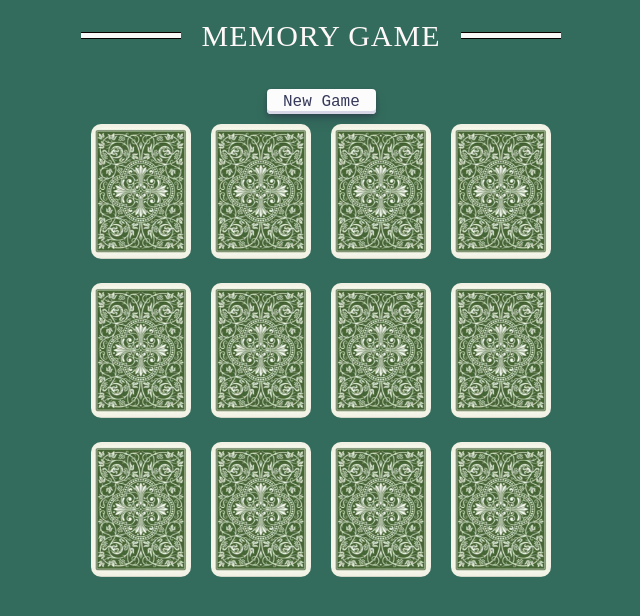
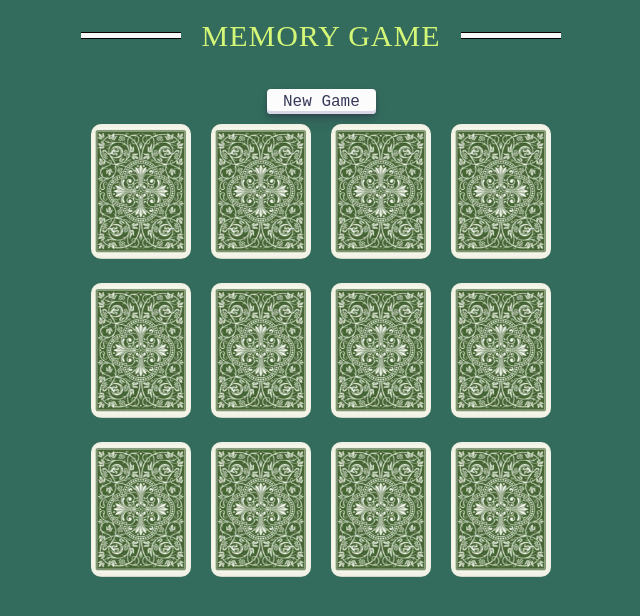
Before and after one commit to johnathew/memory_game, a React (Vite) app: page / in a window 1280 px wide. Shown: the top 616 px of the page, without its empty margins (319-959 px from the left). Built offline with nearby package versions, Linux system fonts and the light colour scheme.

Commit message:
title color change

```diff
--- a/src/Components/Cards/Cards.module.css
+++ b/src/Components/Cards/Cards.module.css
@@ -8,7 +8,7 @@
   text-align: center;
   font-size: 30px;
   font-weight: 300;
-  color: #fff8f8;
+  color: #d5f778;
   letter-spacing: 1px;
   text-transform: uppercase;
 
```
Also changed, not shown: 1 other file (tests, documents, lock files or other folders).
